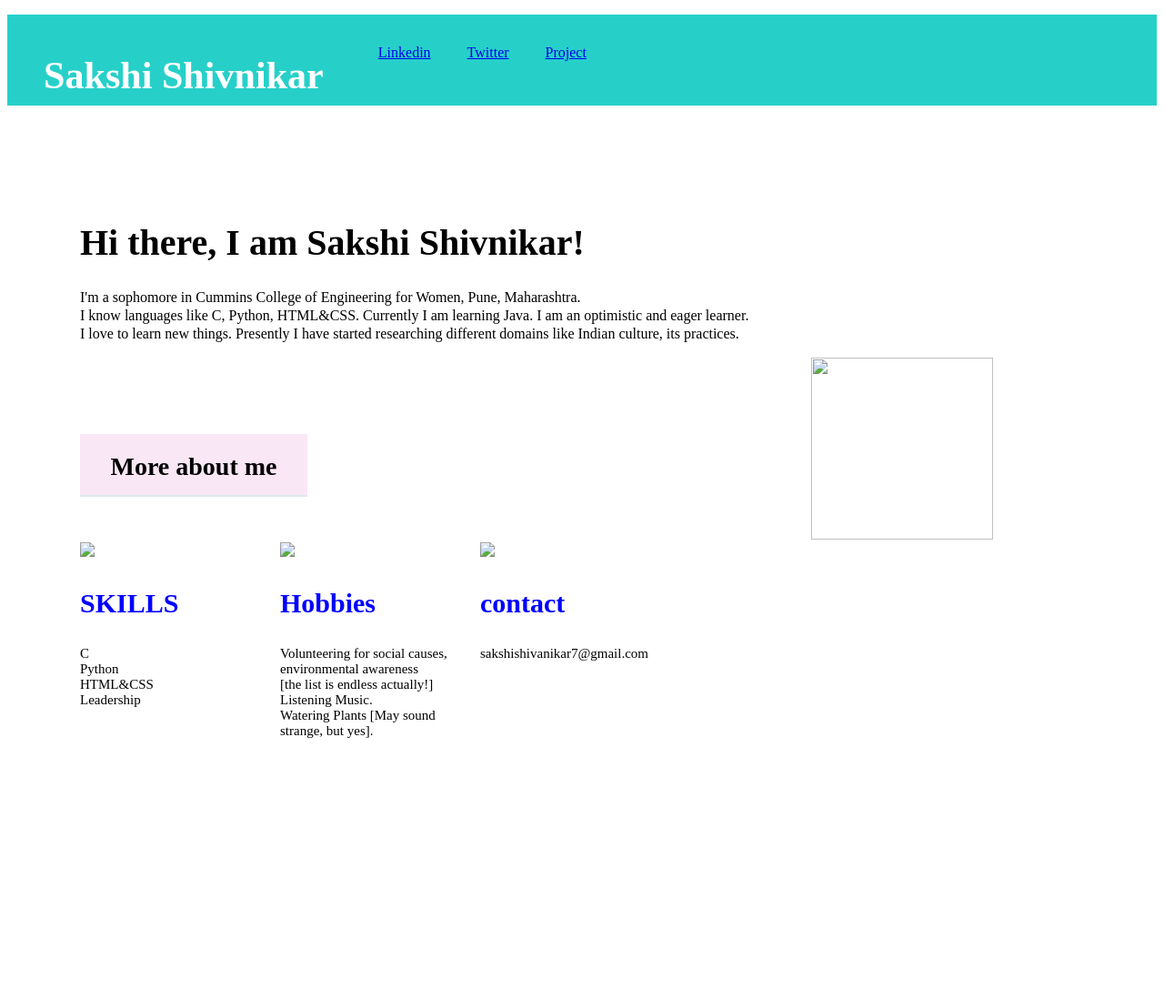
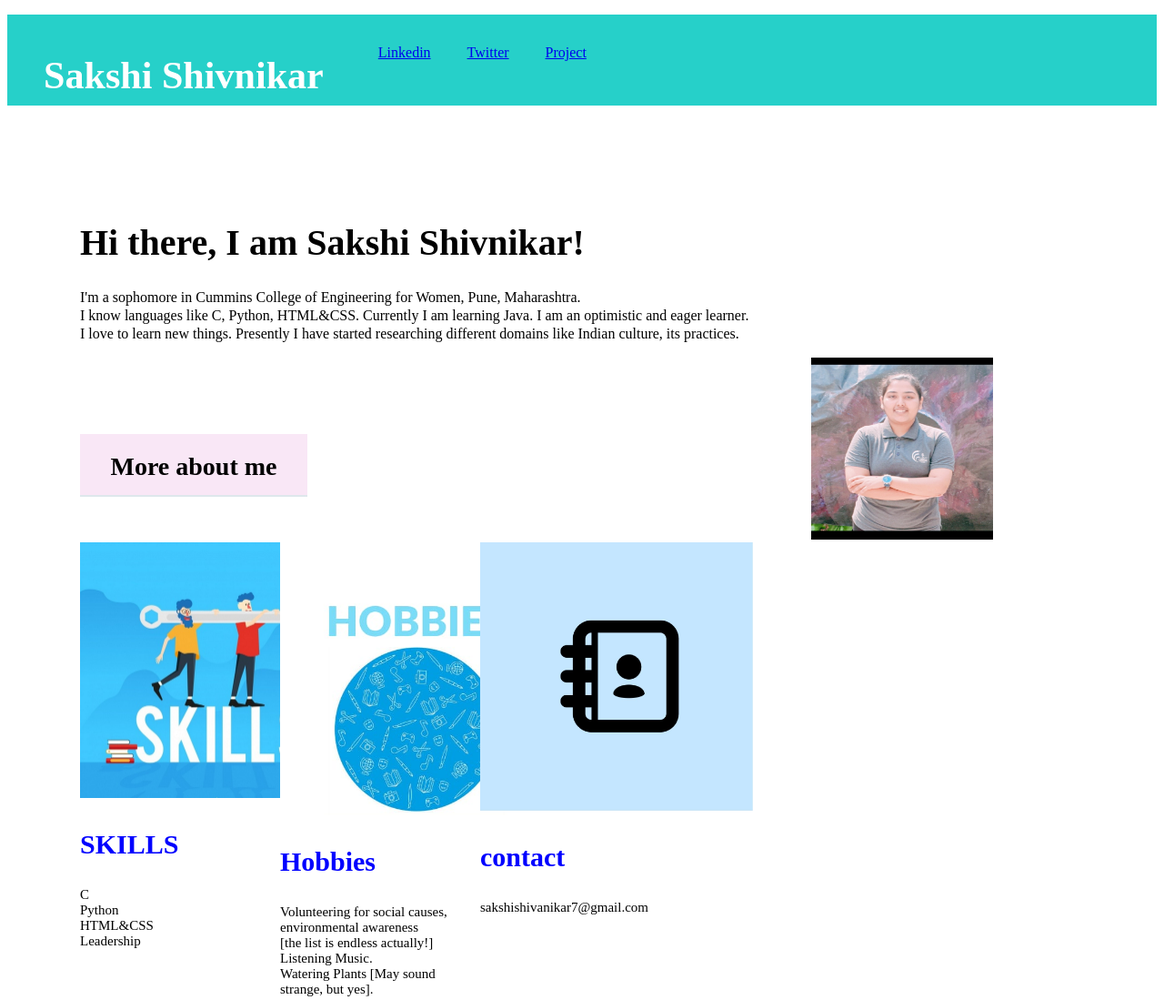
Before and after one commit to Sakshi-shivnikar/WebdevProject, a plain HTML site: page index.html in a window 1280 px wide. Shown: the top 1099 px of the page at 91% size. Drawn offline with Linux system fonts and the light colour scheme; a web font is replaced by a local one.

Commit message:
Update index.html

```diff
--- a/index.html
+++ b/index.html
@@ -30,28 +30,24 @@
       </div>
 
       <div class="profile-photo">
-        <img class="logo" src="images/sakshi.jpeg" width="60px" height="60px">
+        <img class="logo" src="sakshi.jpeg" width="60px" height="60px">
     </div>
       <div class="contents">
         <h3 class="section-title"><span>More about me</span></h3>
-        <!-- <div class="contents-item">
-          <img src="images/WhatsApp Image 2021-03-25 at 10.28.51 PM.jpeg">
-          <h3>Education</h3>
-          <p>shujjg hndjjfuf hgnjgnfiif</p>
-        </div> -->
+
         <div class="contents-item">
-          <img src="images/skills.jpeg">
+          <img src="skills.jpeg">
           <h3>SKILLS</h3>
           <p>C<br>Python<br>HTML&CSS<br>Leadership</p>
         </div>
         <div class="contents-item">
-          <img src="images/hobbies.jpeg">
+          <img src="hobbies.jpeg">
           <h3>Hobbies</h3>
           <p>Volunteering for social causes, environmental awareness<br> <span>[the list is endless actually!]</span><br>Listening Music.<br>Watering Plants <span>[May sound strange, but yes].</span>
           </p>
         </div>
         <div class="contents-item">
-          <img src="images/contact.jpeg">
+          <img src="contact.jpeg">
           <h3>contact</h3>
           <p>sakshishivanikar7@gmail.com</p>
         </div>
```
